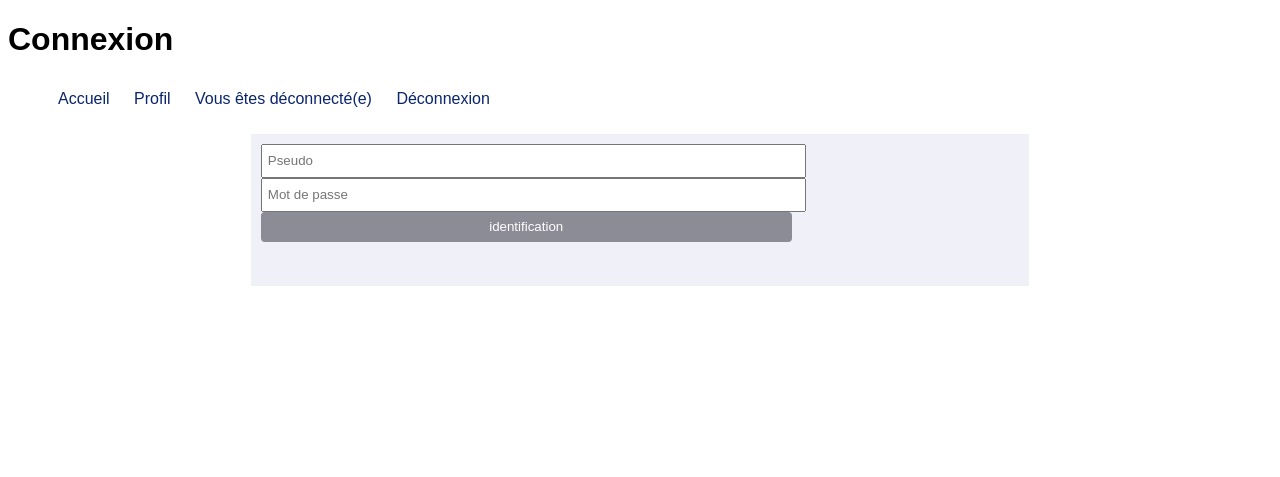
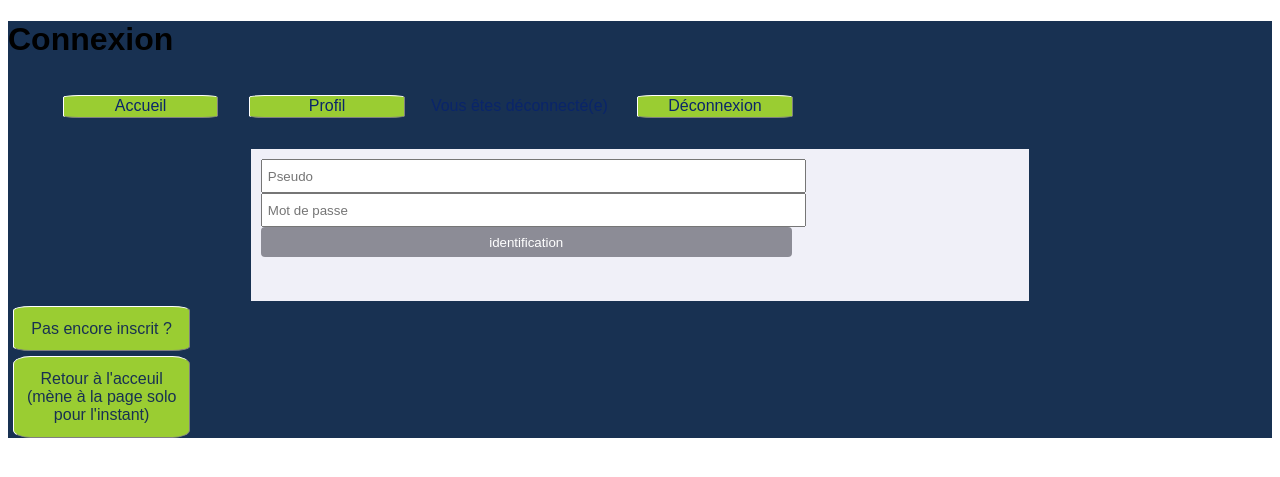
Before and after one commit to BGE31-Domi/jeu_memoire, a PHP site: page /connex.php in a window 1280 px wide. Shown: the top 477 px of the page. Run offline with PHP 8.4, Linux system fonts and the light colour scheme.

Commit message:
ajout liens

```diff
--- a/connex.php
+++ b/connex.php
@@ -9,6 +9,7 @@ session_start();
         <meta charset="utf-8">
         <script type="text/javascript" src="js/verif_connex.js"></script>
         <link rel="stylesheet" type="text/css" href="css/profil.css">
+        <link rel="stylesheet" href="css/liens_retour_css.css">
         <title>
             Connexion</title>
     </head>
@@ -24,6 +25,9 @@ session_start();
                 <div id="error"></div>
             </form>
 
+           <a href="form_insc.php">Pas encore inscrit ?</a>
+           <a href="solo.html">Retour à l'acceuil (mène à la page solo pour l'instant)</a>
+
         </main>
     </body>
 </html>
--- a/form_insc.php
+++ b/form_insc.php
@@ -3,6 +3,7 @@
     <head>
         <meta charset="utf-8">
         <link rel="stylesheet" href="css/insc.css">
+        <link rel="stylesheet" href="css/liens_retour_css.css">
         <script src="js/insc.js"charset="utf-8"></script>
         <title>Formulaire d'inscription</title>
 
@@ -23,6 +24,8 @@
                 <input type='button' value='Confirmation'>
                 <label id="error"></label>
             </form>
+
+            <a href="solo.html">Retour à l'acceuil (mène à la page solo pour l'instant)</a>
         </main>
 
 
```
Also changed, not shown: contactV2.php (+8 -2 lines).
